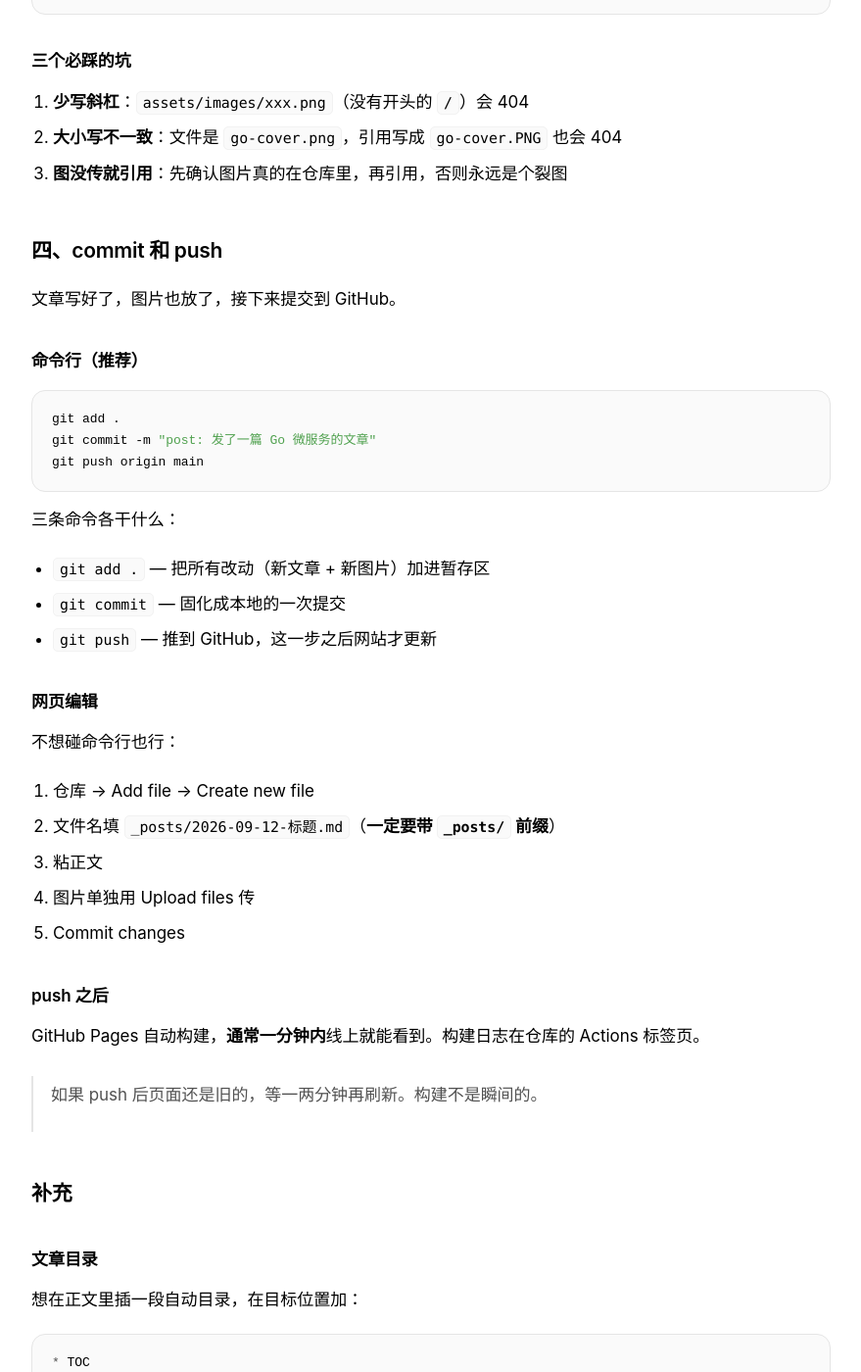
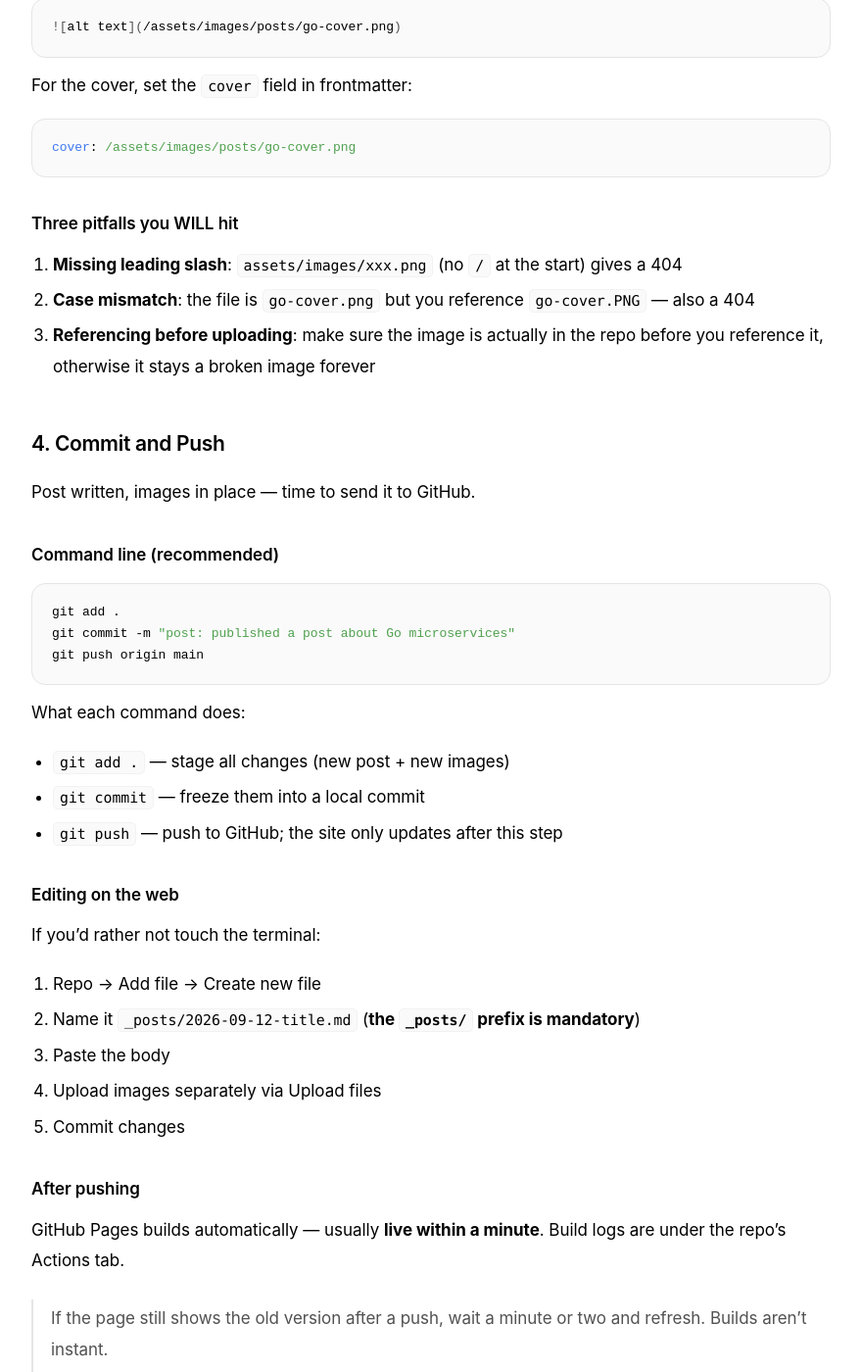
Before and after one commit to Jmmt-mingrui/Jmmt-mingrui.github.io, a Jekyll site: the page built from _posts/2026-09-12-hello-jekyll.md, in a window 1280 px wide and 1400 px high, scrolled down 2434 px. Shown: the whole window at 98% size, without its empty margins (200-1079 px from the left). Built offline with Jekyll 4.4.1, drawn with Linux system fonts in a browser that asks for light colours; some of the changed text lies outside the part shown.

Commit message:
feat: 内容全面英文化
- 唯一文章整篇翻译为英文（标题/摘要/分类 Notes/标签/正文）
- projects.yml 四个项目描述翻译为英文
- _config.yml tagline/description 改为英文（meta + RSS）
- 站点默认语言 en，界面与内容现在默认全英文，右上角可切中文界面

````diff
--- a/_config.yml
+++ b/_config.yml
@@ -1,7 +1,7 @@
 # ---- 站点的基本信息 ----
 title: Mingrui
-tagline: 写代码是热爱，写到世界充满爱！
-description: 写代码是热爱，写到世界充满爱！Jmmt-mingrui 的个人博客，记录技术笔记、开源项目与值得留住的思考。
+tagline: Code with love, until the world is full of it.
+description: Jmmt-mingrui's personal blog — tech notes, open-source projects, and thoughts worth keeping.
 author: Jmmt-mingrui
 avatar: /assets/images/avatar.png
 started_at: 2026-08-16
--- a/_posts/2026-09-12-hello-jekyll.md
+++ b/_posts/2026-09-12-hello-jekyll.md
@@ -1,172 +1,172 @@
 ---
 layout: post
-title: "发文章完整指南：图片、push、commit 一次讲清"
+title: "How to Publish a Post: Images, Commits & Push, Explained Once"
 date: 2026-09-12
-category: 笔记
+category: Notes
 tags:
-  - 博客
+  - Blog
   - Jekyll
   - Git
-summary: 从新建 Markdown、上传图片、到 commit 和 push 上线的完整流程。给三个月后忘了怎么发的自己。
+summary: The complete flow from creating a Markdown file, uploading images, to committing and pushing it live. For my future self who will forget all of this in three months.
 ---
 
-> 这篇是给未来的自己看的。以后想发文章，打开这篇照着走。
+> This one is written for my future self. Next time I want to publish something, open this post and follow it.
 
-## 整条链路
+## The Whole Pipeline
 
-其实就四步：
+It's really just four steps:
 
 ```text
-写 Markdown  →  放图片  →  commit  →  push  →  等一分钟上线
+write Markdown  →  add images  →  commit  →  push  →  live in about a minute
 ```
 
-没有数据库，没有 CMS 后台，没有构建配置。Jekyll 在 GitHub Pages 上自动跑，推什么上去就是什么。
+No database, no CMS admin panel, no build configuration. Jekyll runs automatically on GitHub Pages — whatever you push is what gets served.
 
-## 一、建文件
+## 1. Create the File
 
-在 `_posts/` 下新建一个 `.md` 文件。**文件名必须带日期**：
+Create a new `.md` file under `_posts/`. **The filename must include the date**:
 
 ```text
 _posts/2026-09-12-go-microservices.md
 ```
 
-日期决定排序和链接。标题部分用英文小写 + 短横线，会得到干净的 URL：`/writing/go-microservices`。别用中文或空格，链接会变得又长又乱。
+The date determines sorting and the URL. Use lowercase English plus hyphens for the title part to get a clean URL: `/writing/go-microservices`. Don't use Chinese characters or spaces — the link becomes long and ugly.
 
-## 二、写 frontmatter
+## 2. Write the Frontmatter
 
-文件最开头两行 `---` 之间是配置：
+The block between the two `---` lines at the top of the file is the configuration:
 
 ```yaml
 ---
 layout: post
-title: "文章标题"
+title: "Post Title"
 date: 2026-09-12
-category: 笔记
+category: Notes
 tags:
   - Go
-  - 微服务
-summary: 一句话摘要，显示在首页卡片和 RSS 里。
-cover: /assets/images/posts/我的封面.png
+  - Microservices
+summary: A one-line summary, shown on the homepage list and in RSS.
+cover: /assets/images/posts/my-cover.png
 ---
 ```
 
-| 字段 | 必填 | 干什么 |
+| Field | Required | What it does |
 |---|---|---|
-| `layout` | 是 | 固定写 `post`。删了文章页就没样式——这是个踩过的坑 |
-| `title` | 是 | 文章标题 |
-| `date` | 是 | 发布日期，`YYYY-MM-DD` |
-| `category` | 否 | 分类，显示成一个标签 |
-| `tags` | 否 | 标签列表 |
-| `summary` | 否 | 首页卡片和分享卡片的摘要 |
-| `cover` | 否 | 封面图路径，不写用站点默认图 |
+| `layout` | Yes | Always `post`. Delete it and the page renders unstyled — a pitfall I've hit before |
+| `title` | Yes | The post title |
+| `date` | Yes | Publish date, `YYYY-MM-DD` |
+| `category` | No | Category, displayed as a tag |
+| `tags` | No | List of tags |
+| `summary` | No | Summary for the homepage list and share cards |
+| `cover` | No | Cover image path; falls back to the site default if omitted |
 
-## 三、图片
+## 3. Images
 
-这是最容易搞错的一步。
+This is the step where things go wrong most often.
 
-### 放哪
+### Where to put them
 
-图片和文章一起放仓库里，统一丢这个目录：
+Keep images in the repo alongside the posts, under one directory:
 
 ```text
 assets/images/posts/
 ```
 
-封面图和正文插图都放这。
+Cover images and inline figures both go here.
 
-### 怎么传
+### How to upload
 
-**网页拖拽**（最省事）：仓库页面 → Add file → Upload files → 拖进去 → Commit。
+**Drag and drop on the web** (easiest): repo page → Add file → Upload files → drag them in → Commit.
 
-**本地放文件夹**：把图片复制到本地仓库的 `assets/images/posts/`，和文章一起 push（见下一步）。
+**Local copy**: copy the images into `assets/images/posts/` in your local clone and push them together with the post (see next step).
 
-### 怎么引用
+### How to reference them
 
-正文里用 Markdown 图片语法，**路径最前面必须带 `/`**：
+Use standard Markdown image syntax in the body, **the path must start with `/`**:
 
 ```markdown
-![图片说明](/assets/images/posts/go-cover.png)
+![alt text](/assets/images/posts/go-cover.png)
 ```
 
-封面在 frontmatter 里写 `cover` 字段：
+For the cover, set the `cover` field in frontmatter:
 
 ```yaml
 cover: /assets/images/posts/go-cover.png
 ```
 
-### 三个必踩的坑
+### Three pitfalls you WILL hit
 
-1. **少写斜杠**：`assets/images/xxx.png`（没有开头的 `/`）会 404
-2. **大小写不一致**：文件是 `go-cover.png`，引用写成 `go-cover.PNG` 也会 404
-3. **图没传就引用**：先确认图片真的在仓库里，再引用，否则永远是个裂图
+1. **Missing leading slash**: `assets/images/xxx.png` (no `/` at the start) gives a 404
+2. **Case mismatch**: the file is `go-cover.png` but you reference `go-cover.PNG` — also a 404
+3. **Referencing before uploading**: make sure the image is actually in the repo before you reference it, otherwise it stays a broken image forever
 
-## 四、commit 和 push
+## 4. Commit and Push
 
-文章写好了，图片也放了，接下来提交到 GitHub。
+Post written, images in place — time to send it to GitHub.
 
-### 命令行（推荐）
+### Command line (recommended)
 
 ```bash
 git add .
-git commit -m "post: 发了一篇 Go 微服务的文章"
+git commit -m "post: published a post about Go microservices"
 git push origin main
 ```
 
-三条命令各干什么：
+What each command does:
 
-- `git add .` — 把所有改动（新文章 + 新图片）加进暂存区
-- `git commit` — 固化成本地的一次提交
-- `git push` — 推到 GitHub，这一步之后网站才更新
+- `git add .` — stage all changes (new post + new images)
+- `git commit` — freeze them into a local commit
+- `git push` — push to GitHub; the site only updates after this step
 
-### 网页编辑
+### Editing on the web
 
-不想碰命令行也行：
+If you'd rather not touch the terminal:
 
-1. 仓库 → Add file → Create new file
-2. 文件名填 `_posts/2026-09-12-标题.md`（**一定要带 `_posts/` 前缀**）
-3. 粘正文
-4. 图片单独用 Upload files 传
+1. Repo → Add file → Create new file
+2. Name it `_posts/2026-09-12-title.md` (**the `_posts/` prefix is mandatory**)
+3. Paste the body
+4. Upload images separately via Upload files
 5. Commit changes
 
-### push 之后
+### After pushing
 
-GitHub Pages 自动构建，**通常一分钟内**线上就能看到。构建日志在仓库的 Actions 标签页。
+GitHub Pages builds automatically — usually **live within a minute**. Build logs are under the repo's Actions tab.
 
-> 如果 push 后页面还是旧的，等一两分钟再刷新。构建不是瞬间的。
+> If the page still shows the old version after a push, wait a minute or two and refresh. Builds aren't instant.
 
-## 补充
+## Extras
 
-### 文章目录
+### Table of contents
 
-想在正文里插一段自动目录，在目标位置加：
+To insert an auto-generated TOC in the body, add this where you want it:
 
 ```markdown
 * TOC
 {:toc}
 ```
 
-kramdown 会根据 `##` 标题自动生成。
+kramdown generates it from the `##` headings.
 
-### 本地预览
+### Local preview
 
-日常直接 push 看线上就够了。想本地跑：
+For day-to-day use, just push and check the live site. To run locally:
 
 ```bash
 gem install jekyll bundler
 jekyll serve
 ```
 
-打开 `http://localhost:4000`。
+Then open `http://localhost:4000`.
 
-## 总结
+## Recap
 
 ```text
-1. 建文件    _posts/日期-标题.md
-2. 写配置    frontmatter（title / date / tags…）
-3. 放图片    assets/images/posts/xxx.png
-4. 引用图    ![](/assets/images/posts/xxx.png)
-5. commit    git add . && git commit -m "..."
-6. push      git push origin main
+1. create file   _posts/date-title.md
+2. frontmatter   title / date / tags...
+3. add images    assets/images/posts/xxx.png
+4. reference     ![](/assets/images/posts/xxx.png)
+5. commit        git add . && git commit -m "..."
+6. push          git push origin main
 ```
 
-六步。没有第七步。
+Six steps. There is no step seven.
````
Also changed, not shown: _data/projects.yml (+4 -4 lines).
